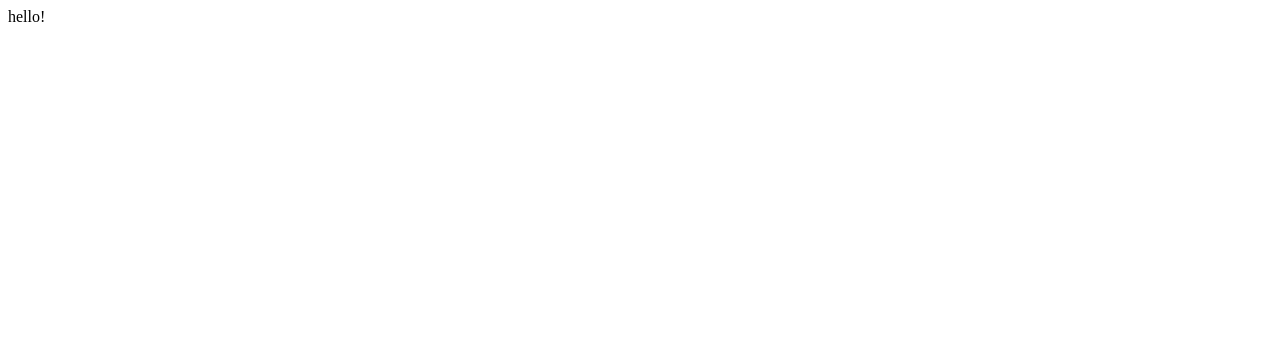
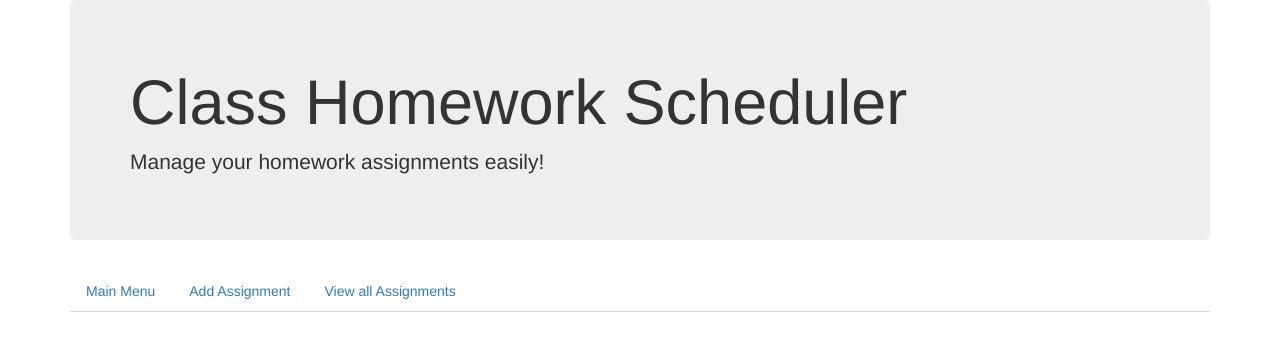
Before and after one commit to AnthonyFlowers/anthonyflowers.github.io, a plain HTML site: page index.html in a window 1280 px wide. Drawn offline with nearby package versions, Linux system fonts and the light colour scheme.

Commit message:
Added html content

```diff
--- a/index.html
+++ b/index.html
@@ -1 +1,69 @@
-hello!
+<!DOCTYPE html>
+<html>
+  <head>
+    <title>Homework Scheduler</title>
+    <link rel="stylesheet" href="http://maxcdn.bootstrapcdn.com/bootstrap/3.3.5/css/bootstrap.min.css">
+
+    <!-- The viewport is the visible area of a page. Pages may be wider
+    than the screen or browser window; and pages are often longer than
+    the browser window. This tag sets the width of the page equal to the
+    width of the browser window. The height stays the same. -->
+    <meta name="viewport" content="width=device-width initial-scale=1">
+
+
+    <!-- Include Bootstrap. This downloads Bootstrap from a CDN. You can
+     also host Bootstrap on your server, but it's usually faster for the
+     user for their browser to fetch it from a CDN. -->
+    <link rel="stylesheet" href="http://maxcdn.bootstrapcdn.com/bootstrap/3.3.7/css/bootstrap.min.css">
+
+    <!-- Nav components, and dropdowns, need Bootstrap's JavaScript to do anything.
+    And JavaScript requires JQuery, so include that too -->
+    <script src="https://ajax.googleapis.com/ajax/libs/jquery/3.1.1/jquery.min.js"></script>
+    <script src="https://maxcdn.bootstrapcdn.com/bootstrap/3.3.7/js/bootstrap.min.js"></script>
+
+    <script src="https://code.jquery.com/ui/1.12.1/jquery-ui.js"></script>
+
+  </head>
+
+  <body>
+    <div class="main">
+
+      <div class="page>">
+
+        <div class="header">
+
+          <div class="container">
+            <!-- Top Banner with text -->
+            <div class="jumbotron">
+              <h1>Class Homework Scheduler</h1>
+              <p>Manage your homework assignments easily!</p>
+            </div>
+
+            <!-- Top menu bar -->
+            <div class="topmenu">
+              <!-- List of top menu list items -->
+              <ul class="nav nav-tabs">
+                <li><a href="/">Main Menu</a></li> <!-- Main menu -->
+                <li><a href="/assignment/new/">Add Assignment</a></li> <!-- Add assignment -->
+                <li><a href="/assignment_list">View all Assignments</a></li> <!--List all Assignments -->
+                <!-- <li><a href="/check_due_assignments">Check for due Assignments</a></li> <!-- Check for assignments due -->
+              </ul>
+            </div>
+
+          <!-- Main ontent div -->
+          <div class="content">
+
+          </div>
+        </div>
+
+        <!-- Footer div -->
+        <div class="footer">
+
+        </div>
+
+      </div>
+
+    </div>
+
+  </body>
+</html>
```
